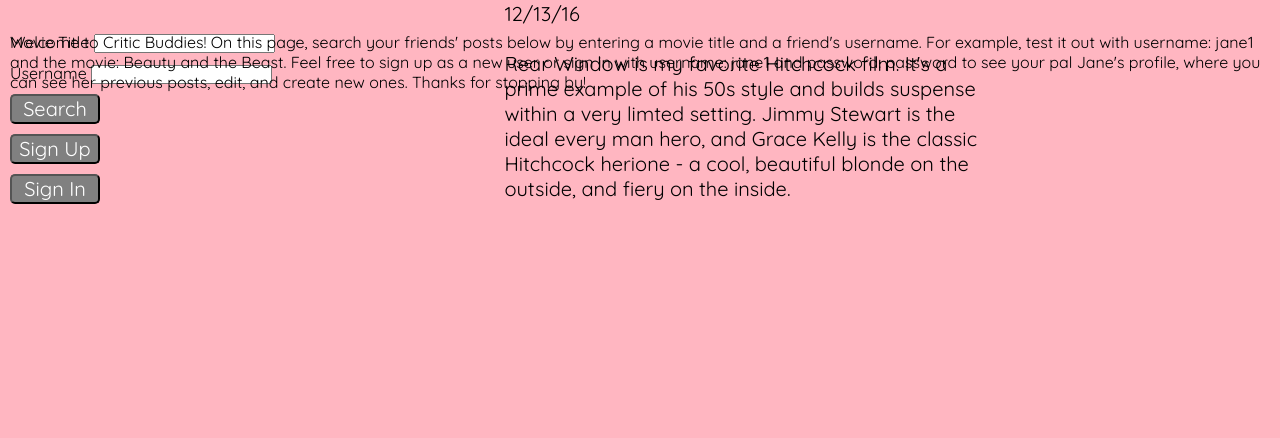
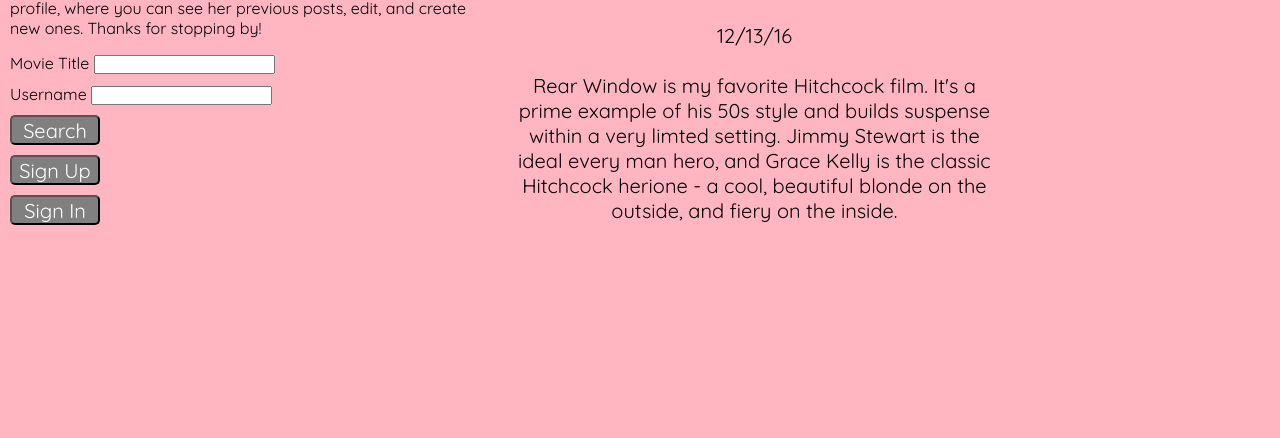
Before and after one commit to bernadettekelly/critic-buddies, a website: page public/index.html in a window 1280 px wide. Shown: the part 362-800 px from the top of the page. Drawn offline with nearby package versions, Linux system fonts and the light colour scheme; a web font is replaced by a local one.

Commit message:
fix welcome again

```diff
--- a/public/main.css
+++ b/public/main.css
@@ -51,10 +51,6 @@ main {
 	background-color: #FFB6C1;
 }
 
-.Welcome {
-	position: fixed;
-}
-}
 
 .CurrentPosts {
 	text-align: center;
```
